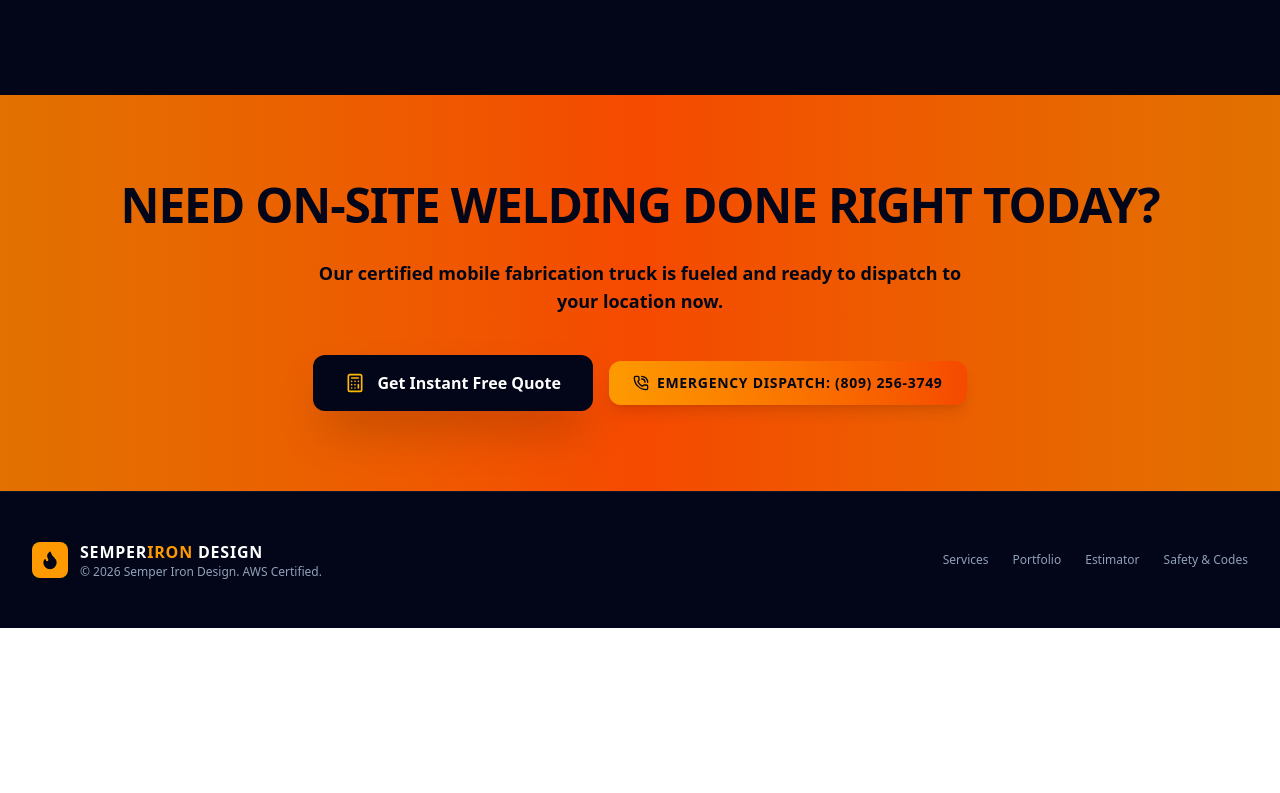
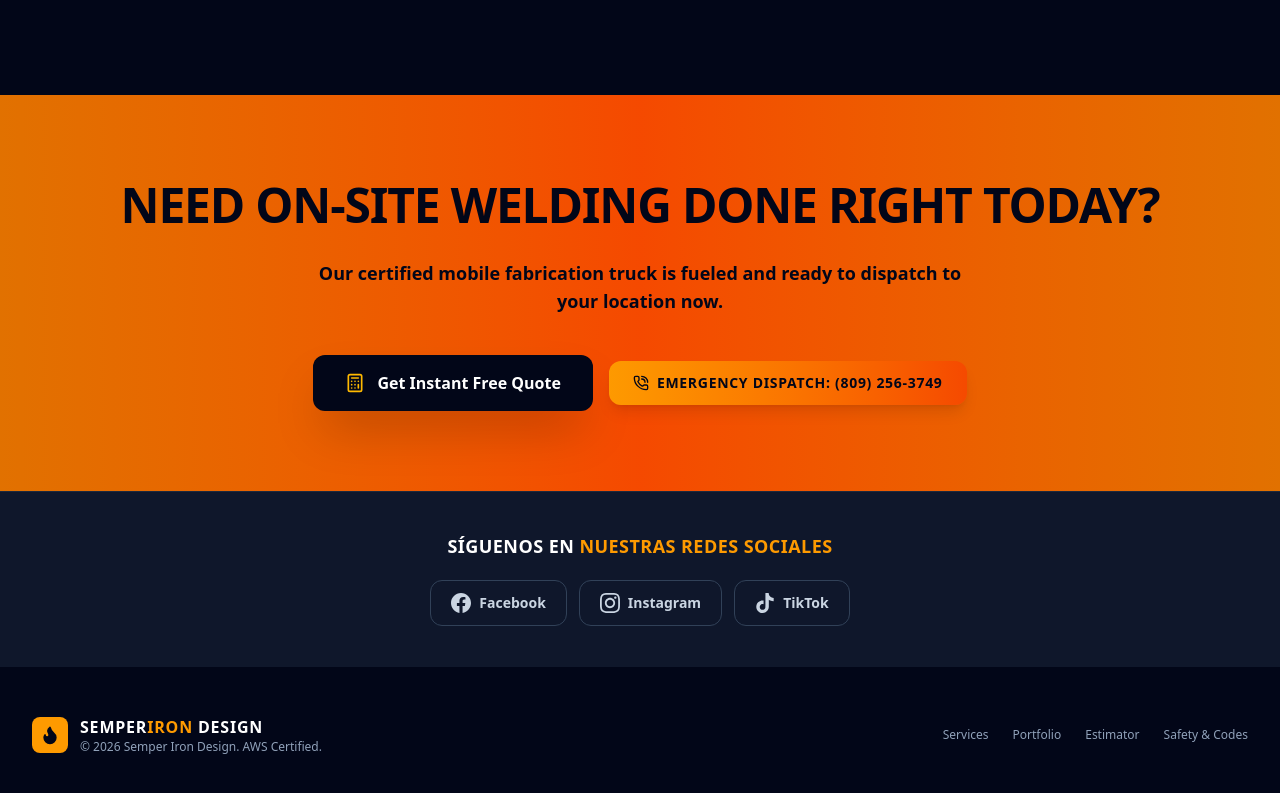
Before and after one commit to jukaben32/SemperIron, a Next.js app: page / in a window 1280 px wide. Shown: the part 5270-6063 px from the top of the page. Before the commit the page ends 5898 px from the top, so only its background shows below. Built offline with nearby package versions, Linux system fonts and the light colour scheme.

Commit message:
Cotización con columnas Line Item/Cantidad/Precio/Total y sección de redes sociales

```diff
--- a/app/components/Landing.tsx
+++ b/app/components/Landing.tsx
@@ -35,6 +35,25 @@
   Trash2,
   Receipt
 } from 'lucide-react';
+
+// Iconos de marcas sociales (SVG inline porque lucide-react no incluye marcas)
+const FbIcon = ({ className = '' }) => (
+  <svg className={className} viewBox="0 0 24 24" fill="currentColor" aria-hidden="true">
+    <path d="M24 12.073c0-6.627-5.373-12-12-12s-12 5.373-12 12c0 5.99 4.388 10.954 10.125 11.854v-8.385H7.078v-3.47h3.047V9.43c0-3.007 1.792-4.669 4.533-4.669 1.312 0 2.686.235 2.686.235v2.953H15.83c-1.491 0-1.956.925-1.956 1.874v2.25h3.328l-.532 3.47h-2.796v8.385C19.612 23.027 24 18.062 24 12.073z" />
+  </svg>
+);
+
+const IgIcon = ({ className = '' }) => (
+  <svg className={className} viewBox="0 0 24 24" fill="currentColor" aria-hidden="true">
+    <path d="M12 2.163c3.204 0 3.584.012 4.85.07 3.252.148 4.771 1.691 4.919 4.919.058 1.265.069 1.645.069 4.849 0 3.205-.012 3.584-.069 4.849-.149 3.225-1.664 4.771-4.919 4.919-1.266.058-1.644.07-4.85.07-3.204 0-3.584-.012-4.849-.07-3.26-.149-4.771-1.699-4.919-4.92-.058-1.265-.07-1.644-.07-4.849 0-3.204.013-3.583.07-4.849.149-3.227 1.664-4.771 4.919-4.919 1.266-.057 1.645-.069 4.849-.069zm0-2.163c-3.259 0-3.667.014-4.947.072-4.358.2-6.78 2.618-6.98 6.98-.059 1.281-.073 1.689-.073 4.948 0 3.259.014 3.668.072 4.948.2 4.358 2.618 6.78 6.98 6.98 1.281.058 1.689.072 4.948.072 3.259 0 3.668-.014 4.948-.072 4.354-.2 6.782-2.618 6.979-6.98.059-1.28.073-1.689.073-4.948 0-3.259-.014-3.667-.072-4.947-.196-4.354-2.617-6.78-6.979-6.98-1.281-.059-1.69-.073-4.949-.073zm0 5.838c-3.403 0-6.162 2.759-6.162 6.162s2.759 6.163 6.162 6.163 6.162-2.759 6.162-6.163c0-3.403-2.759-6.162-6.162-6.162zm0 10.162c-2.209 0-4-1.79-4-4 0-2.209 1.791-4 4-4s4 1.791 4 4c0 2.21-1.791 4-4 4zm6.406-11.845c-.796 0-1.441.645-1.441 1.44s.645 1.44 1.441 1.44c.795 0 1.439-.645 1.439-1.44s-.644-1.44-1.439-1.44z" />
+  </svg>
+);
+
+const TiktokIcon = ({ className = '' }) => (
+  <svg className={className} viewBox="0 0 24 24" fill="currentColor" aria-hidden="true">
+    <path d="M12.525.02c1.31-.02 2.61-.01 3.91-.02.08 1.53.63 3.09 1.75 4.17 1.12 1.11 2.7 1.62 4.24 1.79v4.03c-1.44-.05-2.89-.35-4.2-.97-.57-.26-1.1-.59-1.62-.93-.01 2.92.01 5.84-.02 8.75-.08 1.4-.54 2.79-1.35 3.94-1.31 1.92-3.58 3.17-5.91 3.21-1.43.08-2.86-.31-4.08-1.03-2.02-1.19-3.44-3.37-3.65-5.71-.02-.5-.03-1-.01-1.49.18-1.9 1.12-3.72 2.58-4.96 1.66-1.44 3.98-2.13 6.15-1.72.02 1.48-.04 2.96-.04 4.44-.99-.32-2.15-.23-3.02.37-.63.41-1.11 1.04-1.36 1.75-.21.51-.15 1.07-.14 1.61.24 1.64 1.82 3.02 3.5 2.87 1.12-.01 2.19-.66 2.77-1.61.19-.33.4-.67.41-1.06.1-1.79.06-3.57.07-5.36.01-4.03-.01-8.05.02-12.07z" />
+  </svg>
+);
 
 // Estilos reutilizables para la tabla del documento imprimible (PDF)
 const printTh = { padding: '8px 10px', border: '1px solid #e2e8f0', background: '#f8fafc', color: '#334155', textTransform: 'uppercase', letterSpacing: '1px', fontSize: '11px', textAlign: 'left' };
@@ -1070,7 +1089,44 @@
         </div>
       </section>
 
-      {}
+      {/* Redes sociales al final de la página */}
+      <section className="bg-slate-900 border-t border-slate-800 py-10">
+        <div className="max-w-7xl mx-auto px-4 sm:px-6 lg:px-8 text-center">
+          <p className="text-lg font-black text-white uppercase tracking-wide">
+            Síguenos en <span className="text-amber-500">nuestras redes sociales</span>
+          </p>
+          <div className="mt-5 flex flex-wrap justify-center gap-3">
+            <a
+              href="#"
+              target="_blank"
+              rel="noopener noreferrer"
+              className="flex items-center gap-2 rounded-xl border border-slate-700 px-5 py-3 text-sm font-semibold text-slate-300 transition hover:border-amber-500 hover:text-amber-400"
+            >
+              <FbIcon className="w-5 h-5" />
+              Facebook
+            </a>
+            <a
+              href="#"
+              target="_blank"
+              rel="noopener noreferrer"
+              className="flex items-center gap-2 rounded-xl border border-slate-700 px-5 py-3 text-sm font-semibold text-slate-300 transition hover:border-amber-500 hover:text-amber-400"
+            >
+              <IgIcon className="w-5 h-5" />
+              Instagram
+            </a>
+            <a
+              href="#"
+              target="_blank"
+              rel="noopener noreferrer"
+              className="flex items-center gap-2 rounded-xl border border-slate-700 px-5 py-3 text-sm font-semibold text-slate-300 transition hover:border-amber-500 hover:text-amber-400"
+            >
+              <TiktokIcon className="w-5 h-5" />
+              TikTok
+            </a>
+          </div>
+        </div>
+      </section>
+
       <footer className="bg-slate-950 text-slate-400 py-12 border-t border-slate-900 text-xs">
         <div className="max-w-7xl mx-auto px-4 sm:px-6 lg:px-8 flex flex-col md:flex-row justify-between items-center gap-6">
           <div className="flex items-center gap-3">
@@ -1118,31 +1174,37 @@
                 </div>
 
                 <div className="bg-slate-950 rounded-xl border border-slate-800 overflow-hidden">
+                  {/* Encabezados de la tabla de la cotización */}
+                  <div className="grid grid-cols-[1fr_4.5rem_5.5rem_5.5rem] gap-3 px-5 py-2 bg-slate-900 border-b border-slate-800 text-[10px] font-black uppercase tracking-widest text-slate-500">
+                    <span>Line Item</span>
+                    <span className="text-right">Cantidad</span>
+                    <span className="text-right">Precio</span>
+                    <span className="text-right">Total</span>
+                  </div>
                   <div className="divide-y divide-slate-800 text-sm">
                     {docResult.items.map((it, i) => (
-                      <div key={i} className="flex justify-between px-5 py-3 gap-4">
-                        <span className="text-slate-400 pr-4">
-                          {it.description}
-                          <span className="text-slate-500"> — {it.qty} {it.unit} × {money(it.price)}</span>
-                        </span>
-                        <span className="text-white font-semibold shrink-0">{money(it.qty * it.price)}</span>
+                      <div key={i} className="grid grid-cols-[1fr_4.5rem_5.5rem_5.5rem] gap-3 px-5 py-3 items-center">
+                        <span className="text-slate-300 pr-2">{it.description}</span>
+                        <span className="text-right text-slate-400">{it.qty} {it.unit}</span>
+                        <span className="text-right text-slate-400">{money(it.price)}</span>
+                        <span className="text-right text-white font-semibold">{money(it.qty * it.price)}</span>
                       </div>
                     ))}
                     {docResult.type === 'invoice' && (
                       <>
-                        <div className="flex justify-between px-5 py-3">
-                          <span className="text-slate-400 pr-4">Subtotal</span>
-                          <span className="text-white font-semibold shrink-0">{money(docResult.subtotal)}</span>
+                        <div className="grid grid-cols-[1fr_4.5rem_5.5rem_5.5rem] gap-3 px-5 py-3">
+                          <span className="col-span-3 text-slate-400 pr-4">Subtotal</span>
+                          <span className="text-right text-white font-semibold shrink-0">{money(docResult.subtotal)}</span>
                         </div>
-                        <div className="flex justify-between px-5 py-3">
-                          <span className="text-slate-400 pr-4">Tax ({docResult.taxRate}%)</span>
-                          <span className="text-white font-semibold shrink-0">{money(docResult.tax)}</span>
+                        <div className="grid grid-cols-[1fr_4.5rem_5.5rem_5.5rem] gap-3 px-5 py-3">
+                          <span className="col-span-3 text-slate-400 pr-4">Tax ({docResult.taxRate}%)</span>
+                          <span className="text-right text-white font-semibold shrink-0">{money(docResult.tax)}</span>
                         </div>
                       </>
                     )}
-                    <div className="flex justify-between px-5 py-4 bg-amber-500/10 items-center">
-                      <span className="text-white font-black uppercase tracking-wide">{docResult.type === 'invoice' ? 'Amount Due' : 'Document Total'}</span>
-                      <span className="text-amber-400 text-xl font-black">{money(docResult.total)}</span>
+                    <div className="grid grid-cols-[1fr_4.5rem_5.5rem_5.5rem] gap-3 px-5 py-4 bg-amber-500/10 items-center">
+                      <span className="col-span-3 text-white font-black uppercase tracking-wide">{docResult.type === 'invoice' ? 'Amount Due' : 'Document Total'}</span>
+                      <span className="text-right text-amber-400 text-xl font-black">{money(docResult.total)}</span>
                     </div>
                   </div>
                 </div>
@@ -1475,9 +1537,10 @@
           <table style={{ width: '100%', borderCollapse: 'collapse', fontSize: '13px', marginBottom: '18px' }}>
             <thead>
               <tr>
-                <th style={printTh}>Description</th>
-                <th style={{ ...printTh, textAlign: 'right' }}>Qty × Rate</th>
-                <th style={{ ...printTh, textAlign: 'right' }}>Amount</th>
+                <th style={printTh}>Line Item</th>
+                <th style={{ ...printTh, textAlign: 'right' }}>Cantidad</th>
+                <th style={{ ...printTh, textAlign: 'right' }}>Precio</th>
+                <th style={{ ...printTh, textAlign: 'right' }}>Total</th>
               </tr>
             </thead>
             <tbody>
@@ -1486,24 +1549,25 @@
                   <td style={printTd}>
                     <div style={{ fontWeight: '700' }}>{it.description}</div>
                   </td>
-                  <td style={{ ...printTd, textAlign: 'right' }}>{it.qty} × {money(it.price)} / {it.unit}</td>
+                  <td style={{ ...printTd, textAlign: 'right' }}>{it.qty} {it.unit}</td>
+                  <td style={{ ...printTd, textAlign: 'right' }}>{money(it.price)}</td>
                   <td style={{ ...printTd, textAlign: 'right', fontWeight: '700' }}>{money(it.qty * it.price)}</td>
                 </tr>
               ))}
               {docResult.type === 'invoice' && (
                 <>
                   <tr>
-                    <td style={{ ...printTd, textAlign: 'right', fontWeight: '600', borderTop: '1px solid #e2e8f0' }} colSpan={2}>Subtotal</td>
+                    <td style={{ ...printTd, textAlign: 'right', fontWeight: '600', borderTop: '1px solid #e2e8f0' }} colSpan={3}>Subtotal</td>
                     <td style={{ ...printTd, textAlign: 'right', fontWeight: '700', borderTop: '1px solid #e2e8f0' }}>{money(docResult.subtotal)}</td>
                   </tr>
                   <tr>
-                    <td style={{ ...printTd, textAlign: 'right', fontWeight: '600' }} colSpan={2}>Tax ({docResult.taxRate}%)</td>
+                    <td style={{ ...printTd, textAlign: 'right', fontWeight: '600' }} colSpan={3}>Tax ({docResult.taxRate}%)</td>
                     <td style={{ ...printTd, textAlign: 'right', fontWeight: '700' }}>{money(docResult.tax)}</td>
                   </tr>
                 </>
               )}
               <tr>
-                <td style={{ ...printTd, borderTop: '2px solid #f59e0b', fontWeight: '900', fontSize: '14px' }} colSpan={2}>
+                <td style={{ ...printTd, borderTop: '2px solid #f59e0b', fontWeight: '900', fontSize: '14px' }} colSpan={3}>
                   {docResult.type === 'invoice' ? 'Amount Due' : 'Document Total'}
                 </td>
                 <td style={{ ...printTd, borderTop: '2px solid #f59e0b', textAlign: 'right', fontSize: '18px', fontWeight: '900' }}>{money(docResult.total)}</td>
```
Also changed, not shown: 1 other file (tests, documents, lock files or other folders).
